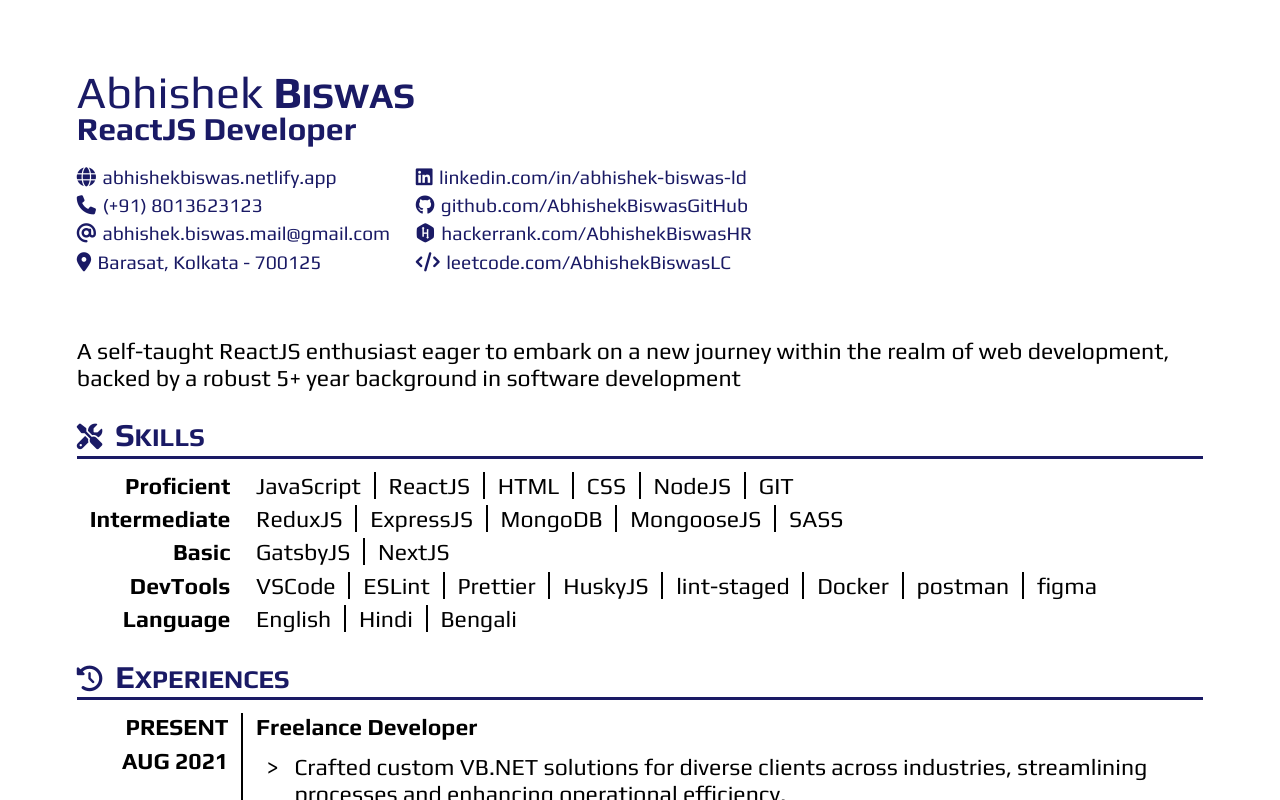
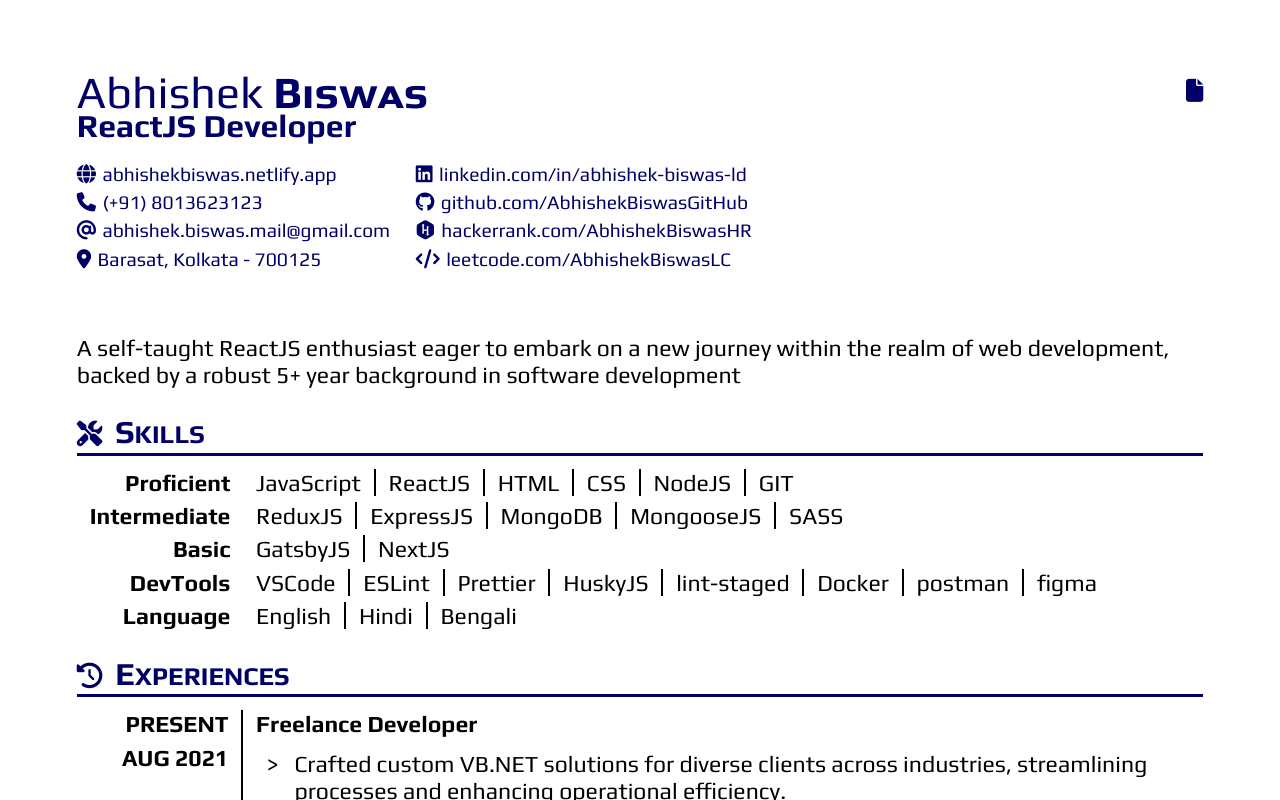
Before and after one commit to AbhishekBiswasGitHub/resume, a React (Vite) app: page / in a window 1280 px wide. Shown: the top 800 px of the page. Built offline with nearby package versions, Linux system fonts and the light colour scheme.

Commit message:
Add pdf link

```diff
--- a/src/components/App.jsx
+++ b/src/components/App.jsx
@@ -8,7 +8,7 @@ import "./App.css";
 
 const App = () => {
   const {
-    header: { profile, contacts },
+    header: { profile, contacts, pdf },
     main: {
       intro,
       skillCategories,
@@ -25,6 +25,7 @@ const App = () => {
       <Header
         profile={profile}
         contacts={contacts}
+        pdf={pdf}
       />
       <Main
         intro={intro}
--- a/src/components/header/Header.css
+++ b/src/components/header/Header.css
@@ -2,4 +2,6 @@
   display: flex;
   flex-direction: column;
   justify-content: center;
+
+  width: 100%;
 }
--- a/src/components/header/Header.jsx
+++ b/src/components/header/Header.jsx
@@ -8,6 +8,7 @@ import "./Header.css";
 const Header = ({
   profile: { name, role },
   contacts: { personal, social },
+  pdf,
 }) => {
   return (
     <header id="header">
@@ -15,6 +16,7 @@ const Header = ({
         firstName={name.first}
         lastName={name.last}
         role={role}
+        pdf={pdf}
       />
       <Contacts
         personal={personal}
@@ -27,6 +29,7 @@ const Header = ({
 Header.propTypes = {
   profile: PropTypes.object.isRequired,
   contacts: PropTypes.object.isRequired,
+  pdf: PropTypes.string.isRequired,
 };
 
 export default Header;
--- a/src/components/header/components/Profile.css
+++ b/src/components/header/components/Profile.css
@@ -2,6 +2,20 @@
   display: flex;
   flex-direction: column;
   justify-content: center;
+}
+
+#pdf-container {
+  display: flex;
+  justify-content: space-between;
+
+  width: 100%;
+}
+
+#pdf {
+  color: var(--color-text-heading);
+
+  font-size: var(--font-size-content);
+  text-decoration: none;
 }
 
 #name {
@@ -18,14 +32,11 @@
   text-transform: capitalize;
 }
 
-#last-name-first-letter {
-  text-transform: uppercase;
-}
-
 #last-name {
-  font-size: calc(var(--font-size-name) * 0.8);
+  font-size: var(--font-size-name);
   font-weight: 900;
-  text-transform: uppercase;
+  font-variant: small-caps;
+  text-transform: capitalize;
 }
 
 #role {
--- a/src/components/header/components/Profile.jsx
+++ b/src/components/header/components/Profile.jsx
@@ -6,18 +6,26 @@ const Profile = ({
   firstName,
   lastName,
   role,
+  pdf,
 }) => {
   return (
     <section id="profile">
-      <h1 id="name">
-        <span id="first-name">{firstName} </span>
-        <span id="last-name-first-letter">
-          {lastName[0]}
-        </span>
-        <span id="last-name">
-          {lastName.substring(1, lastName.length)}
-        </span>
-      </h1>
+      <div id="pdf-container">
+        <h1 id="name">
+          <span id="first-name">
+            {firstName}{" "}
+          </span>
+          <span id="last-name">{lastName}</span>
+        </h1>
+        <a
+          id="pdf"
+          href={`https://${pdf}`}
+          target="_blank"
+          rel="noreferrer"
+        >
+          <i className="fa-solid fa-file"></i>
+        </a>
+      </div>
       <h2 id="role">{role}</h2>
     </section>
   );
@@ -27,6 +35,7 @@ Profile.propTypes = {
   firstName: PropTypes.string.isRequired,
   lastName: PropTypes.string.isRequired,
   role: PropTypes.string.isRequired,
+  pdf: PropTypes.string.isRequired,
 };
 
 export default Profile;
--- a/src/data/data.json
+++ b/src/data/data.json
@@ -52,7 +52,8 @@
           "icon": "fa-solid fa-code"
         }
       ]
-    }
+    },
+    "pdf": "drive.google.com/file/d/1c7sFnsxoYJB-Jq2LvN7lpGmC9FbzrkVw/view"
   },
   "main": {
     "intro": "A self-taught ReactJS enthusiast eager to embark on a new journey within the realm of web development, backed by a robust 5+ year background in software development",
--- a/src/index.css
+++ b/src/index.css
@@ -1,6 +1,6 @@
 :root {
   --padding-section: clamp(0.72rem, 2vw, 3.84rem);
-  --color-text-heading: #1a1a65;
+  --color-text-heading: #000066;
   --color-text-content: #000;
   --color-background: #fff;
   --font-size-name: clamp(
```
